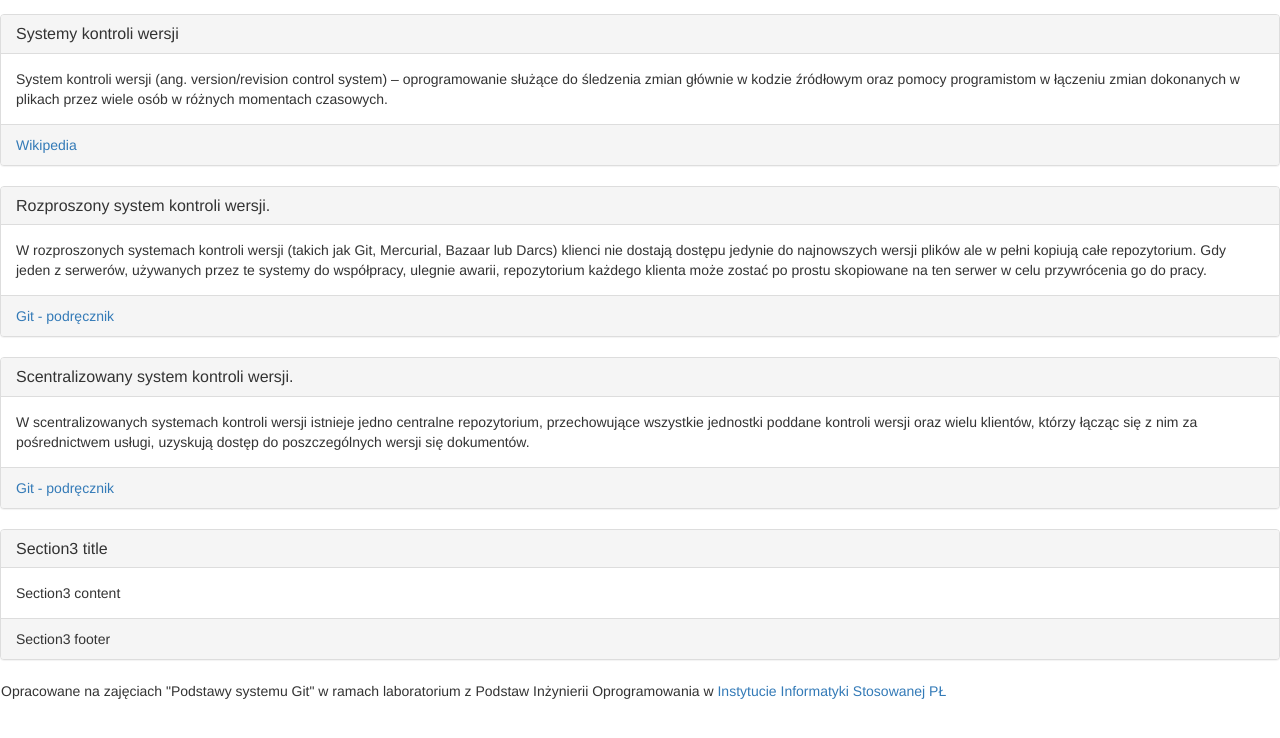
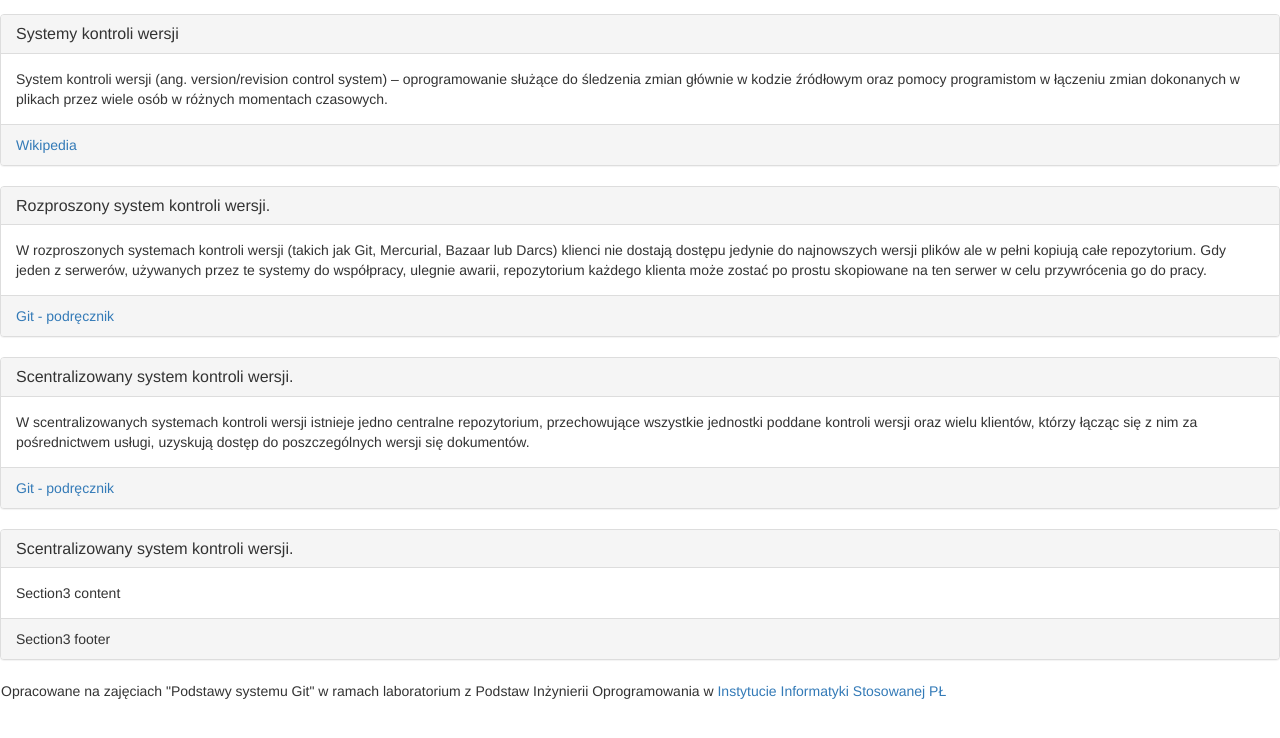
Before and after one commit to Showy93/iislabpio_187733, a plain HTML site: page index.html in a window 1280 px wide. Shown: the part 58-796 px from the top of the page. Drawn offline with nearby package versions, Linux system fonts and the light colour scheme.

Commit message:
Adding section title

```diff
--- a/index.html
+++ b/index.html
@@ -51,7 +51,8 @@
 		</section>
 		<section id="section3" class="panel panel-default">
 		<div class="panel-heading">
-    		<h3 class="panel-title">Section3 title</h3>
+    		<h3 class="panel-title">Scentralizowany system kontroli wersji.
+</h3>
   		</div>
   		<div class="panel-body">
 	    	Section3 content
```
